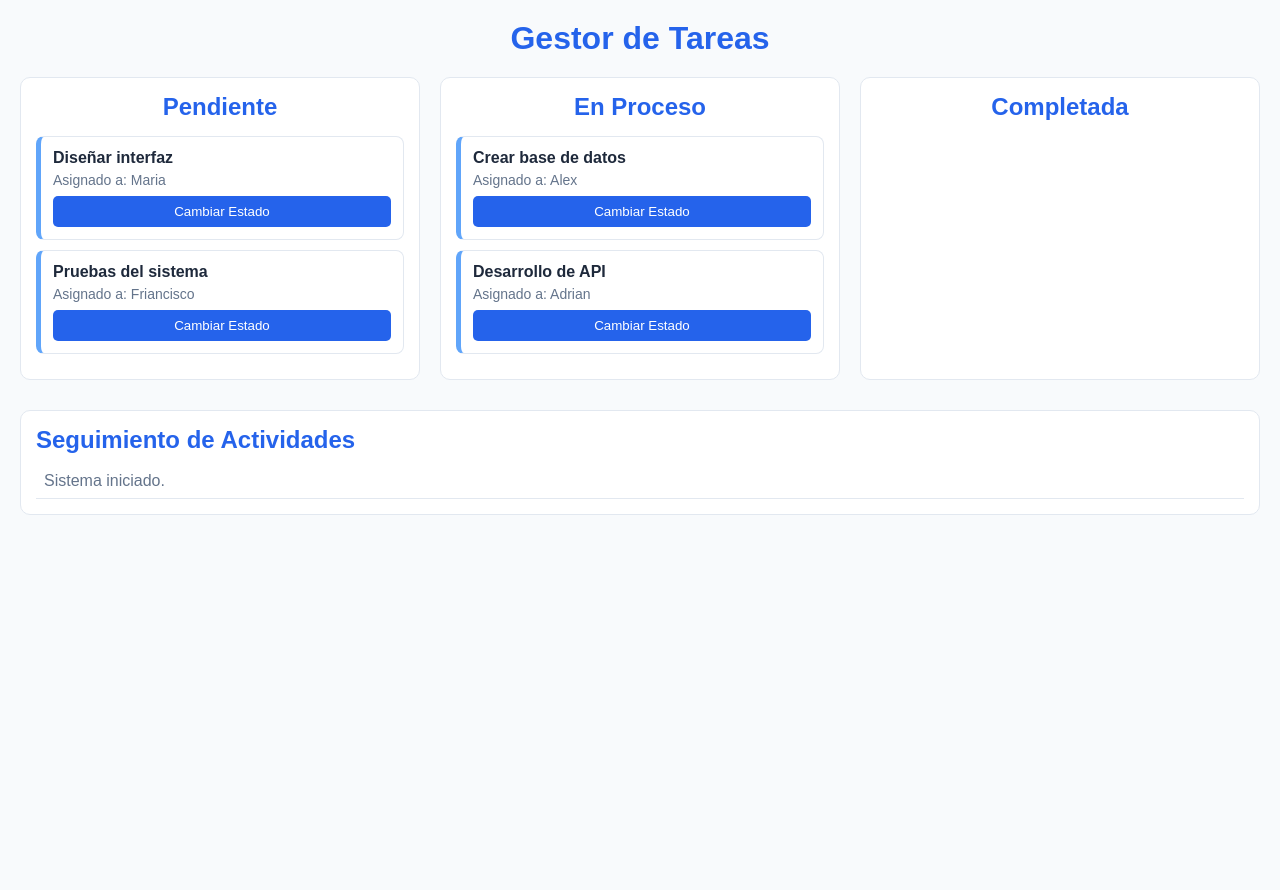
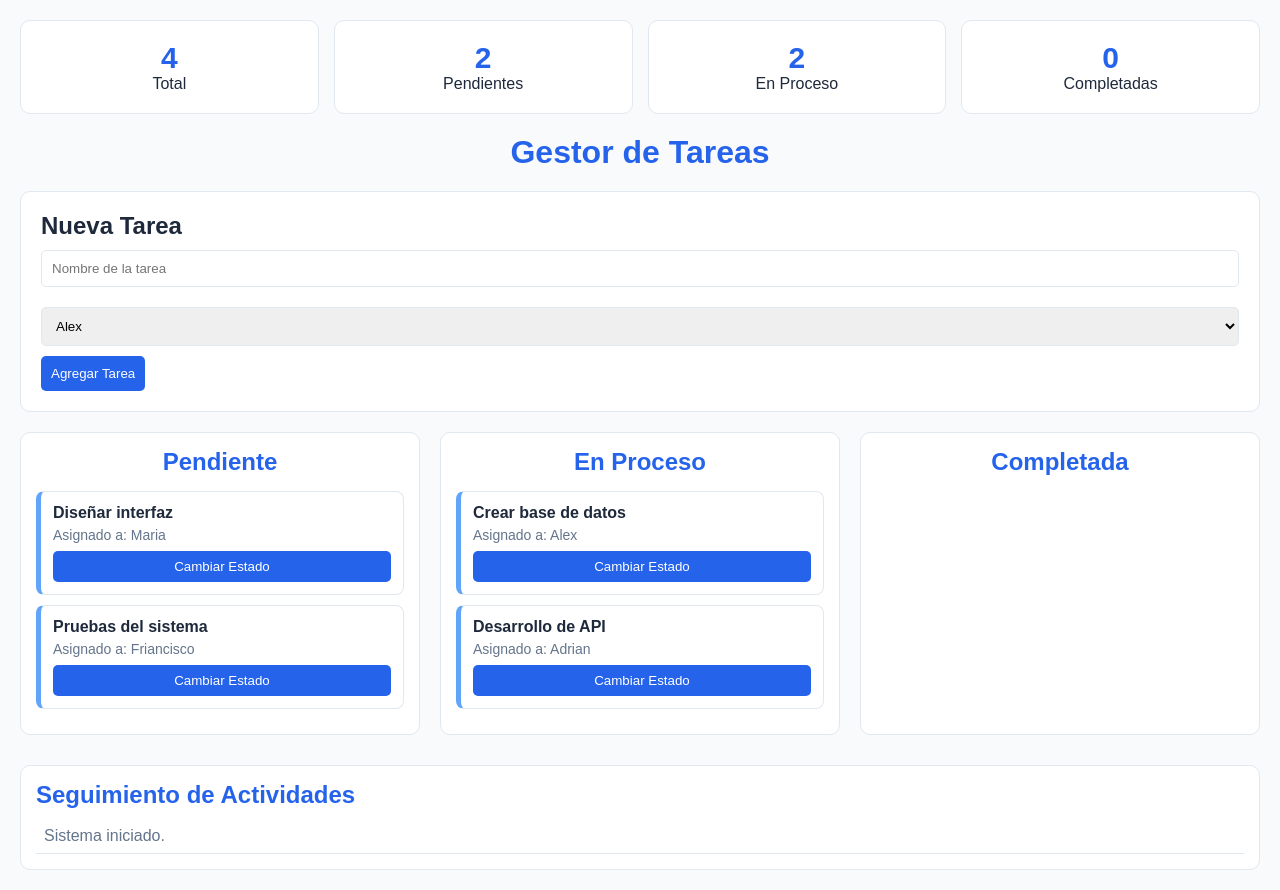
Before and after one commit to xCorick/TaskManagerColab, a plain HTML site: page views/tasks.html in a window 1280 px wide. Before the commit the page ends 800 px from the top, so only its background shows below. Drawn offline with Linux system fonts and the light colour scheme.

Commit message:
feat:Marcadores de estadisticas generales y formulario para anadir tareas

```diff
--- a/scripts/tasks.js
+++ b/scripts/tasks.js
@@ -23,6 +23,13 @@ const tareas = [
                 usuario:"Friancisco",
                 estado:"Pendiente"
             }
+        ];
+
+        const usuarios = [
+            "Alex",
+            "Adrian",
+            "María",
+            "Francisco"
         ];
 
         const activityList = document.getElementById("activityList");
@@ -66,12 +73,30 @@ const tareas = [
                 card.className = "task";
 
                 card.innerHTML = `
-                    <h3>${tarea.titulo}</h3>
-                    <p>Asignado a: ${tarea.usuario}</p>
-                    <button onclick="cambiarEstado(${tarea.id})">
-                        Cambiar Estado
-                    </button>
-                `;
+                <h3>${tarea.titulo}</h3>
+
+                <p>
+                    Asignado a:
+                    ${tarea.usuario}
+                </p>
+
+                <button
+                    onclick="cambiarEstado(${tarea.id})">
+                    Cambiar Estado
+                </button>
+
+                ${
+                    tarea.estado === "Completada"
+                    ?
+                    `<button
+                        class="delete-btn"
+                        onclick="eliminarTarea(${tarea.id})">
+                        Eliminar
+                    </button>`
+                    :
+                    ""
+                }
+            `;
 
                 if(tarea.estado === "Pendiente"){
                     document.getElementById("pendiente").appendChild(card);
@@ -83,7 +108,114 @@ const tareas = [
                     document.getElementById("completada").appendChild(card);
                 }
             });
+            actualizarEstadisticas();
         }
+
+
+
+        const selectUsuario =
+        document.getElementById("usuarioTarea");
+
+        usuarios.forEach(usuario => {
+
+            const option =
+            document.createElement("option");
+
+            option.value = usuario;
+            option.textContent = usuario;
+
+            selectUsuario.appendChild(option);
+
+        });
+
+
+
+        function agregarTarea(){
+
+        const titulo =
+        document.getElementById("tituloTarea").value;
+
+        const usuario =
+        document.getElementById("usuarioTarea").value;
+
+        if(titulo.trim() === ""){
+            alert("Ingrese un nombre");
+            return;
+        }
+
+        const nuevaTarea = {
+            id: Date.now(),
+            titulo,
+            usuario,
+            estado: "Pendiente"
+        };
+
+        tareas.push(nuevaTarea);
+
+        registrarActividad(
+            `Nueva tarea "${titulo}" asignada a ${usuario}`
+        );
+
+        document.getElementById("tituloTarea").value = "";
+
+        renderizar();
+    }
+
+
+
+
+    function actualizarEstadisticas(){
+
+    const pendientes =
+        tareas.filter(
+            t => t.estado === "Pendiente"
+        ).length;
+
+    const proceso =
+        tareas.filter(
+            t => t.estado === "En Proceso"
+        ).length;
+
+    const completadas =
+        tareas.filter(
+            t => t.estado === "Completada"
+        ).length;
+
+    document.getElementById("totalTareas")
+        .textContent = tareas.length;
+
+    document.getElementById("pendientesCount")
+        .textContent = pendientes;
+
+    document.getElementById("procesoCount")
+        .textContent = proceso;
+
+    document.getElementById("completadasCount")
+        .textContent = completadas;
+}
+
+
+        function eliminarTarea(id){
+
+            const indice =
+                tareas.findIndex(
+                    t => t.id === id
+                );
+
+            if(indice !== -1){
+
+                registrarActividad(
+                    `La tarea "${tareas[indice].titulo}"
+                    fue eliminada`
+                );
+
+                tareas.splice(indice,1);
+
+                renderizar();
+            }
+        }
+
+
 
         registrarActividad("Sistema iniciado.");
         renderizar();
--- a/styles/tasks.css
+++ b/styles/tasks.css
@@ -109,3 +109,58 @@
                 grid-template-columns:1fr;
             }
         }
+
+        .form-container{
+    background: var(--surface);
+    border: 1px solid var(--border);
+    border-radius: 10px;
+    padding: 20px;
+    margin-bottom: 20px;
+    }
+
+    .form-container input,
+    .form-container select{
+        width: 100%;
+        padding: 10px;
+        margin: 10px 0;
+        border: 1px solid var(--border);
+        border-radius: 5px;
+    }
+
+    .form-container button{
+        background: var(--primary);
+        color: white;
+        border: none;
+        padding: 10px;
+        border-radius: 5px;
+        cursor: pointer;
+    }
+
+    .stats{
+    display:grid;
+    grid-template-columns:repeat(4,1fr);
+    gap:15px;
+    margin-bottom:20px;
+}
+
+.stat-card{
+    background:var(--surface);
+    border:1px solid var(--border);
+    border-radius:10px;
+    padding:20px;
+    text-align:center;
+}
+
+.stat-card h3{
+    color:var(--primary);
+    font-size:30px;
+}
+
+.delete-btn{
+    margin-top:8px;
+    background:#DC2626 !important;
+}
+
+.delete-btn:hover{
+    background:#B91C1C !important;
+}
--- a/views/tasks.html
+++ b/views/tasks.html
@@ -10,7 +10,44 @@
 </head>
 <body>
 
+    <div class="stats">
+
+    <div class="stat-card">
+        <h3 id="totalTareas">0</h3>
+        <p>Total</p>
+    </div>
+
+    <div class="stat-card">
+        <h3 id="pendientesCount">0</h3>
+        <p>Pendientes</p>
+    </div>
+
+    <div class="stat-card">
+        <h3 id="procesoCount">0</h3>
+        <p>En Proceso</p>
+    </div>
+
+    <div class="stat-card">
+        <h3 id="completadasCount">0</h3>
+        <p>Completadas</p>
+    </div>
+
+</div>
+
     <h1>Gestor de Tareas</h1>
+
+        <div class="form-container">
+            <h2>Nueva Tarea</h2>
+
+            <input type="text" id="tituloTarea"
+                placeholder="Nombre de la tarea">
+
+            <select id="usuarioTarea"></select>
+
+            <button onclick="agregarTarea()">
+                Agregar Tarea
+            </button>
+        </div>
 
     <div class="kanban">
 
```
